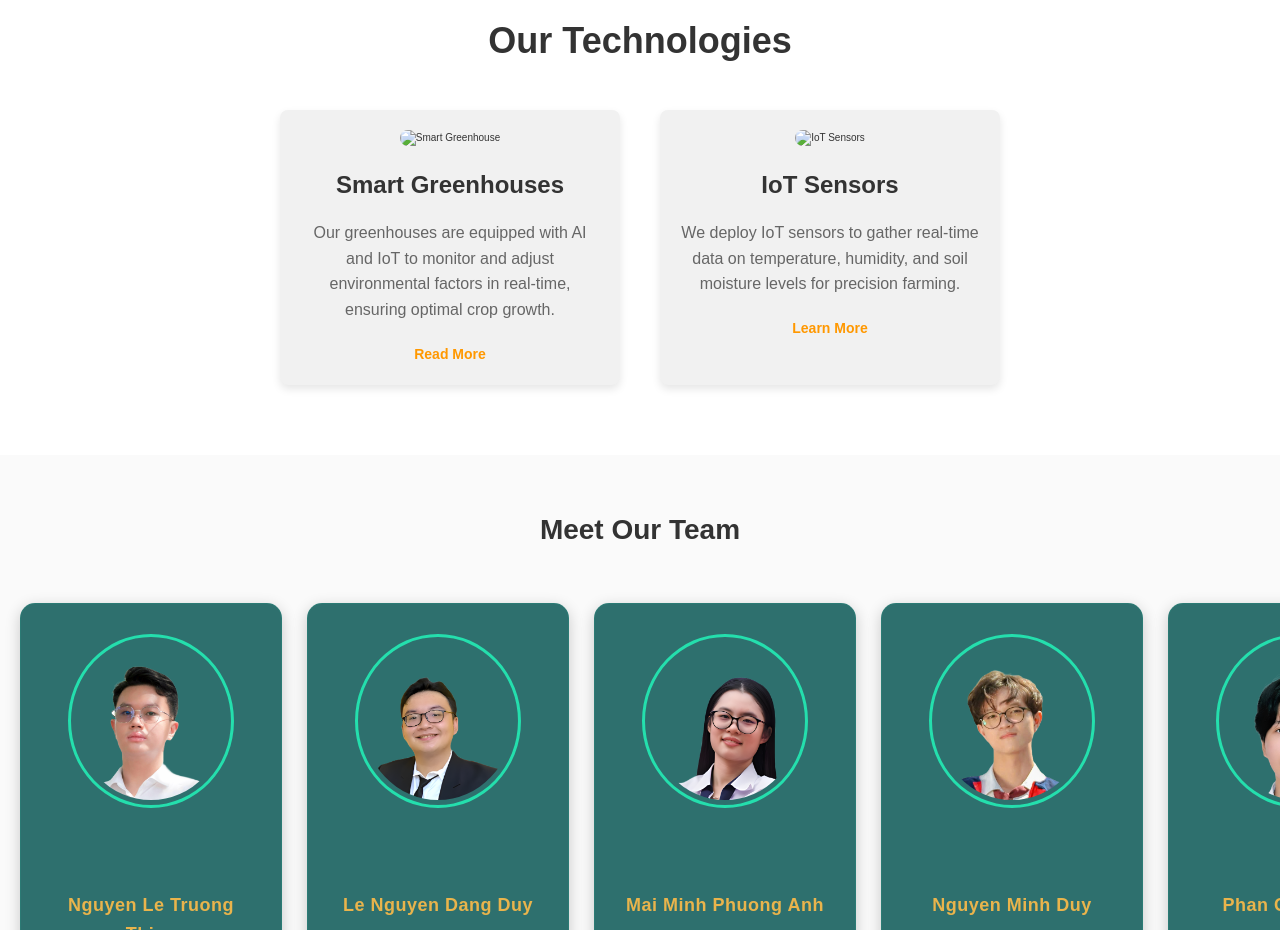
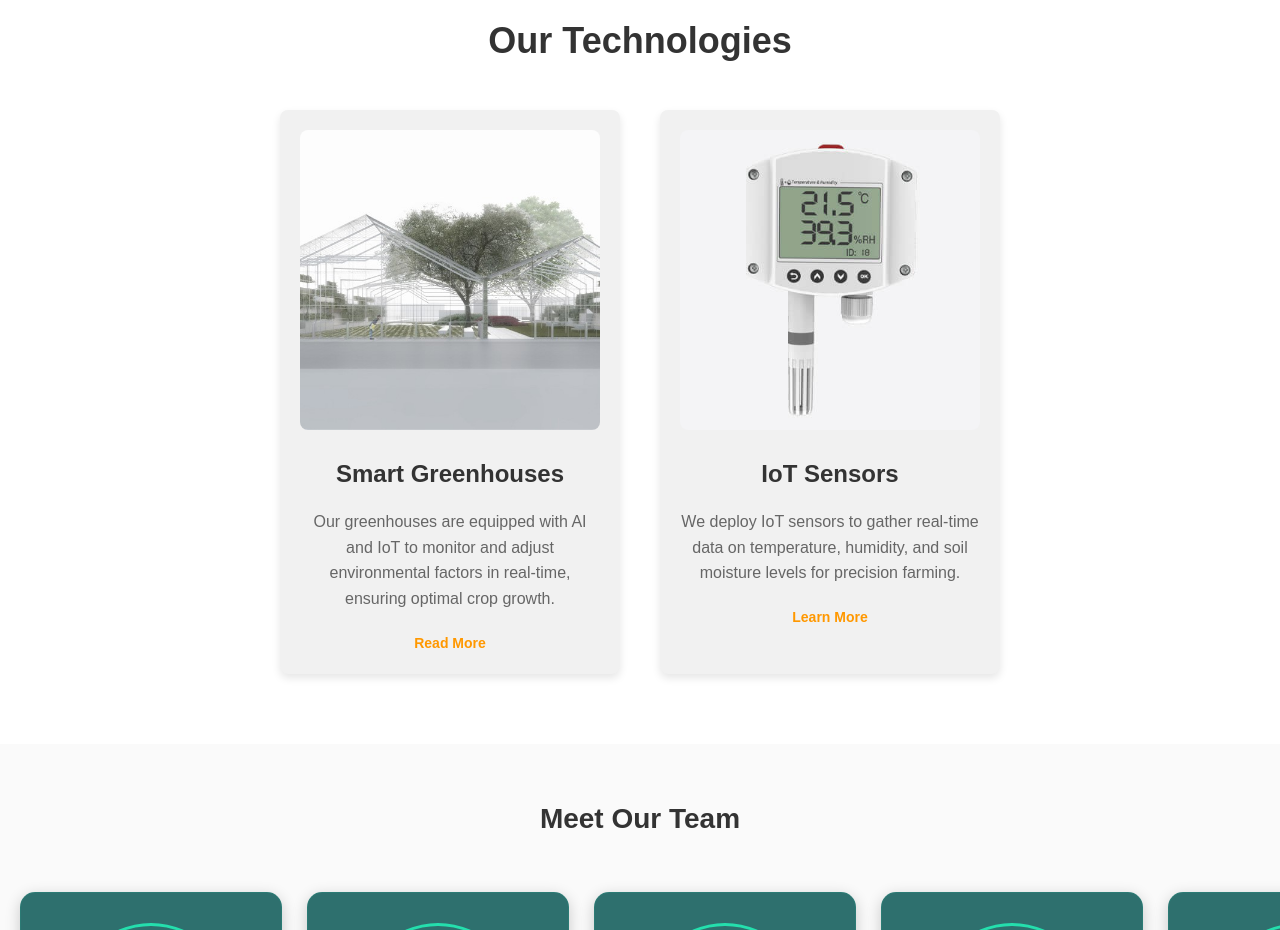
Before and after one commit to Panacea2005/Elysium, a plain HTML site: page about.html in a window 1280 px wide. Shown: the part 1920-2850 px from the top of the page. Drawn offline with Linux system fonts and the light colour scheme.

Commit message:
Add 2 images in about.html

```diff
--- a/about.html
+++ b/about.html
@@ -7,6 +7,7 @@
     <title>Elysium Elite - Smart Agriculture Solutions</title>
     <link rel="stylesheet" href="styles/style_about.css">
     <link rel="stylesheet" href="styles/style.css">
+    <link rel="icon" href="styles/images/Logo.png" type="image/png">
     <link rel="stylesheet" href="https://cdnjs.cloudflare.com/ajax/libs/font-awesome/6.3.0/css/all.min.css">
 </head>
 
@@ -99,13 +100,13 @@
             <h2>Our Technologies</h2>
             <div class="tech-container">
                 <div class="tech-card">
-                    <img src="styles/images/smart-greenhouse.png" alt="Smart Greenhouse">
+                    <img src="styles/images/greenhouse.jpg" alt="Smart Greenhouse">
                     <h3>Smart Greenhouses</h3>
                     <p>Our greenhouses are equipped with AI and IoT to monitor and adjust environmental factors in real-time, ensuring optimal crop growth.</p>
                     <a href="smart-greenhouses.html" class="read-more">Read More</a>
                 </div>
                 <div class="tech-card">
-                    <img src="styles/images/iot.png" alt="IoT Sensors">
+                    <img src="styles/images/sensors/Temperature-Sensor-1.png" alt="IoT Sensors">
                     <h3>IoT Sensors</h3>
                     <p>We deploy IoT sensors to gather real-time data on temperature, humidity, and soil moisture levels for precision farming.</p>
                     <a href="iot.html" class="read-more">Learn More</a>
```
Also changed, not shown: apply.html (+1 -0 lines), styles/images/greenhouse.jpg (added).
